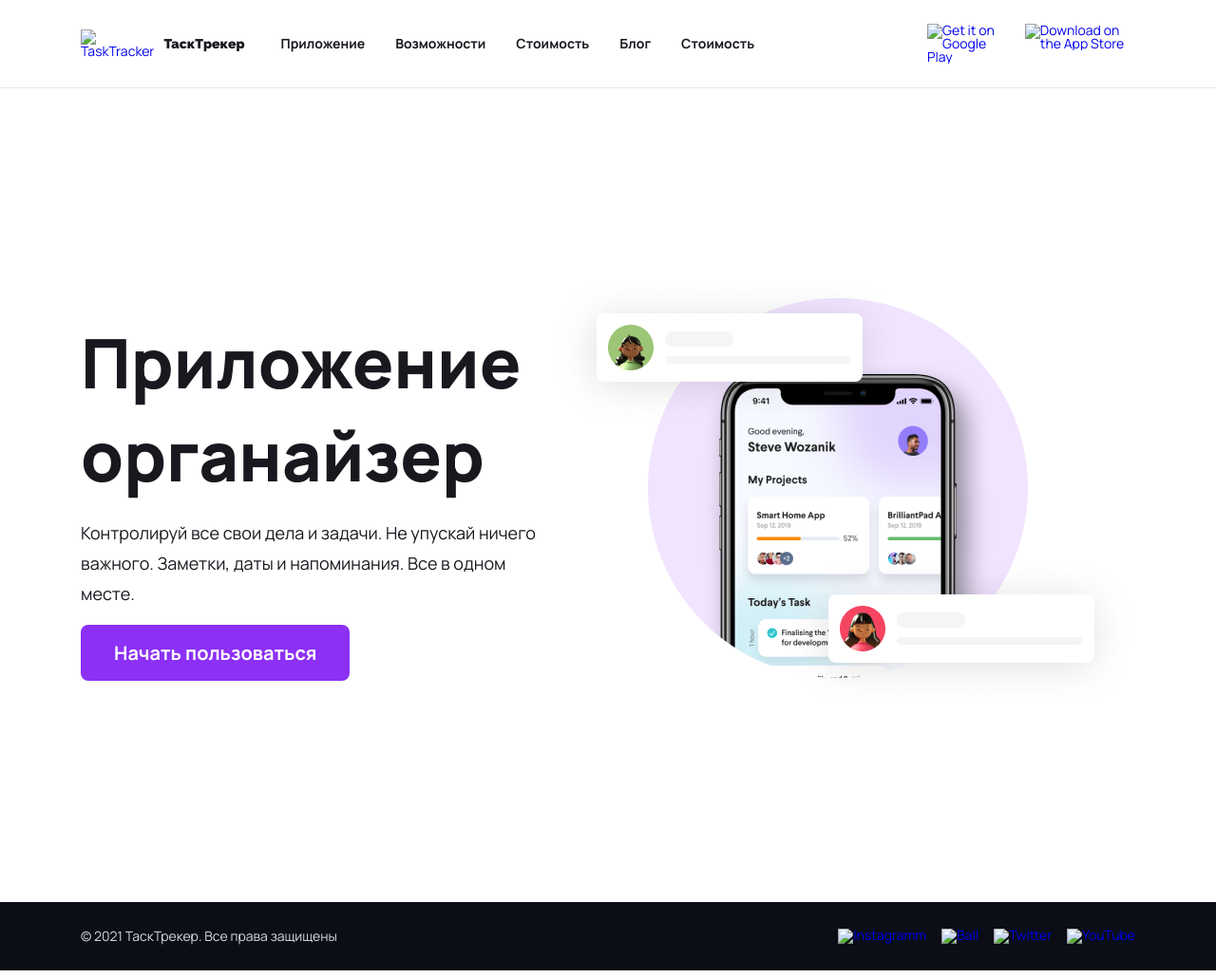
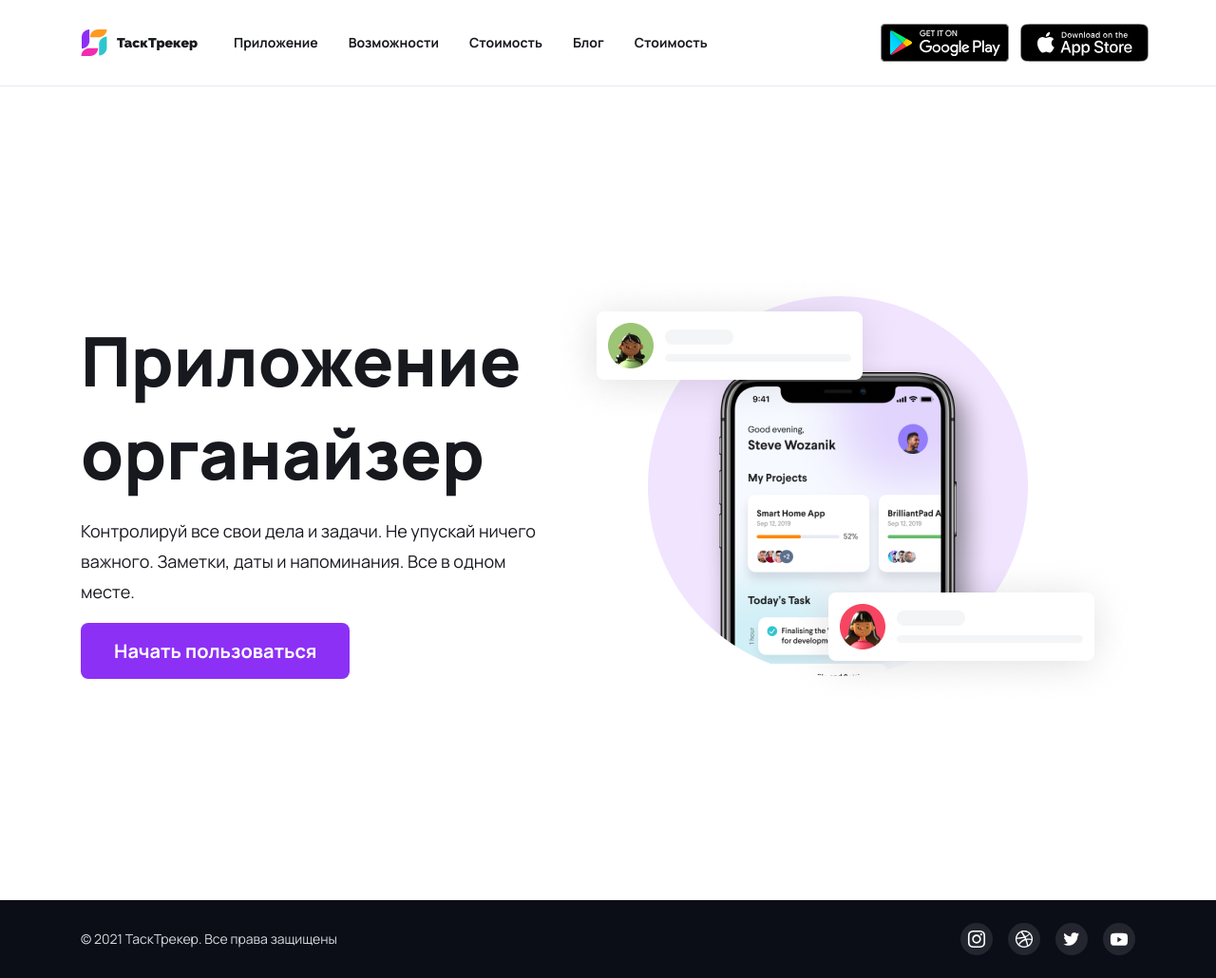
Before and after one commit to Wlodek-K/TaskTracker, a plain HTML site: page index.html in a window 1280 px wide. Shown: the whole page at 95% size. Drawn offline with Linux system fonts and the light colour scheme.

Commit message:
Changed source for icons

```diff
--- a/index.html
+++ b/index.html
@@ -15,7 +15,7 @@
             <div class="wrapper">
                 <div class="header__logo">
                     <a href="#" class="logo">
-                        <img src="img/svg/logo.svg" alt="TaskTracker">
+                        <img src="img/svg-icon/logo.svg" alt="TaskTracker">
                     </a>
                     <p class="logo__text">ТаскТрекер</p>
                 </div>
@@ -40,10 +40,10 @@
                 </div>
                 <div class="nav__store_link">
                     <a href="https://play.google.com/" class="nav__store_link-item" target="_blank">
-                        <img src="img/svg/google.svg" alt="Get it on Google Play" class="nav__store_link-img">
+                        <img src="img/svg-icon/google.svg" alt="Get it on Google Play" class="nav__store_link-img">
                     </a>
                     <a href="https://www.apple.com/pl/app-store/" class="nav__store_link-item app__store" target="_blank">
-                        <img src="img/svg/apple.svg" alt="Download on the App Store" class="nav__store_link-img">
+                        <img src="img/svg-icon/apple.svg" alt="Download on the App Store" class="nav__store_link-img">
                     </a>
                 </div>
             </div>
@@ -72,10 +72,10 @@
                     <p class="footer__copyright_text">© 2021 ТаскТрекер. Все права защищены</p>
                 </div>
                 <div class="footer__social">
-                    <a href="https://www.instagram.com/?hl=ru" class="footer__social_item" target="_blank"><img src="img/svg/instagramm.svg" alt="Instagramm" class="footer__social_item-img"></a>
-                    <a href="https://www.google.pl/" class="footer__social_item" target="_blank"><img src="img/svg/ball.svg" alt="Ball" class="footer__social_item-img"></a>
-                    <a href="https://twitter.com/?lang=ru" class="footer__social_item" target="_blank"><img src="img/svg/twitter.svg" alt="Twitter" class="footer__social_item-img"></a>
-                    <a href="https://www.youtube.com/" class="footer__social_item" target="_blank"><img src="img/svg/youtube.svg" alt="YouTube" class="footer__social_item-img" ></a>
+                    <a href="https://www.instagram.com/?hl=ru" class="footer__social_item" target="_blank"><img src="img/svg-icon/instagramm.svg" alt="Instagramm" class="footer__social_item-img"></a>
+                    <a href="https://www.google.pl/" class="footer__social_item" target="_blank"><img src="img/svg-icon/ball.svg" alt="Ball" class="footer__social_item-img"></a>
+                    <a href="https://twitter.com/?lang=ru" class="footer__social_item" target="_blank"><img src="img/svg-icon/twitter.svg" alt="Twitter" class="footer__social_item-img"></a>
+                    <a href="https://www.youtube.com/" class="footer__social_item" target="_blank"><img src="img/svg-icon/youtube.svg" alt="YouTube" class="footer__social_item-img" ></a>
                 </div>
             </div>
         </div>
```
